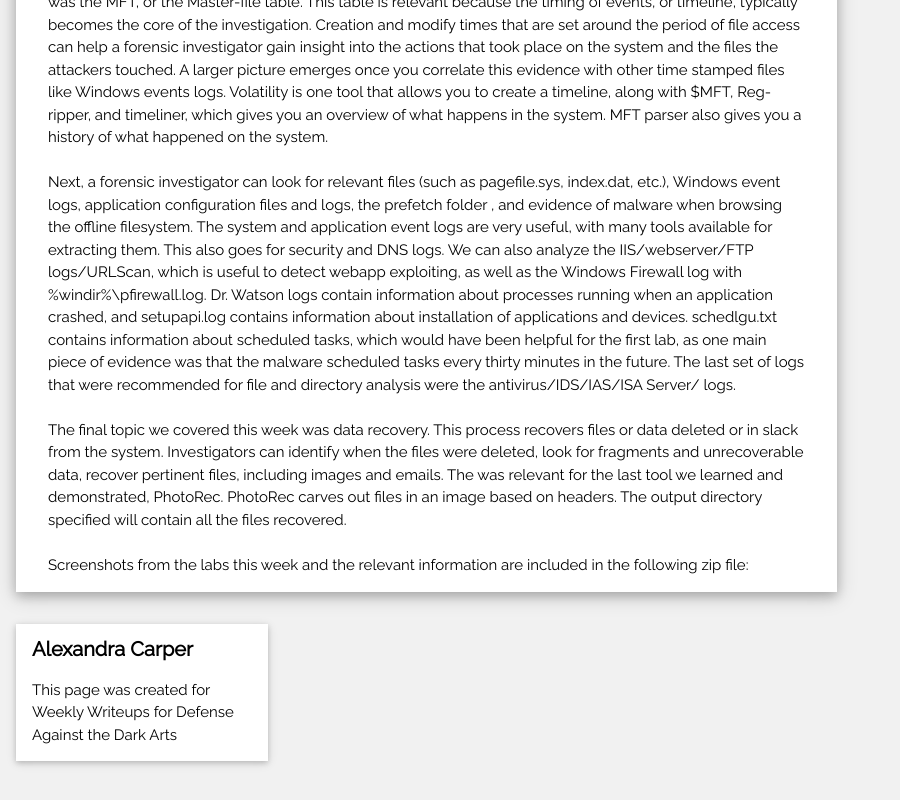
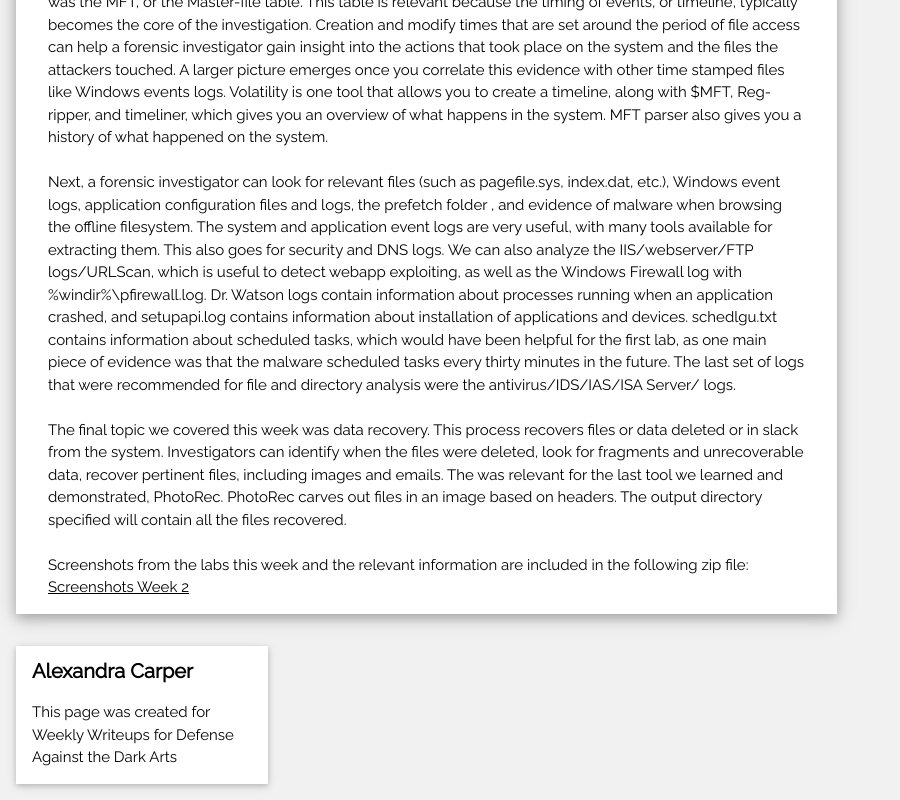
Before and after one commit to alcarparka/alcarparka.github.io, a plain HTML site: page index.html in a window 1280 px wide. Shown: the part 2536-3336 px from the top of the page, without its empty margins (0-900 px from the left). Before the commit the page ends 3313 px from the top, so only its background shows below. Drawn offline with nearby package versions, Linux system fonts and the light colour scheme.

Commit message:
Update index.html

```diff
--- a/index.html
+++ b/index.html
@@ -68,7 +68,7 @@ body,h1,h2,h3,h4,h5 {font-family: "Raleway", sans-serif}
 	     , and evidence of malware when browsing the offline filesystem. The system and application event logs are very useful, with many tools available for extracting them. This also goes for security and DNS logs. We can also analyze the IIS/webserver/FTP logs/URLScan, which is useful to detect webapp exploiting, as well as the Windows Firewall log with %windir%\pfirewall.log. Dr. Watson logs contain information about processes running when an application crashed, and setupapi.log contains information about installation of applications and devices. schedlgu.txt contains information about scheduled tasks, which would have been helpful for the first lab, as one main piece of evidence was that the malware scheduled tasks every thirty minutes in the future.
 	      The last set of logs that were recommended for file and directory analysis were the antivirus/IDS/IAS/ISA Server/ logs. <br><br>
 	      The final topic we covered this week was data recovery. This process recovers files or data deleted or in slack from the system. Investigators can identify when the files were deleted, look for fragments and unrecoverable data, recover pertinent files, including images and emails. The was relevant for the last tool we learned and demonstrated, PhotoRec. PhotoRec carves out files in an image based on headers. The output directory specified will contain all the files recovered. <br><br>
-	      Screenshots from the labs this week and the relevant information are included in the following zip file: </p>
+	      Screenshots from the labs this week and the relevant information are included in the following zip file: <a href="/Screenshots2.zip" download>Screenshots Week 2</a></p>
     </div>
   </div>
 </div>
```
